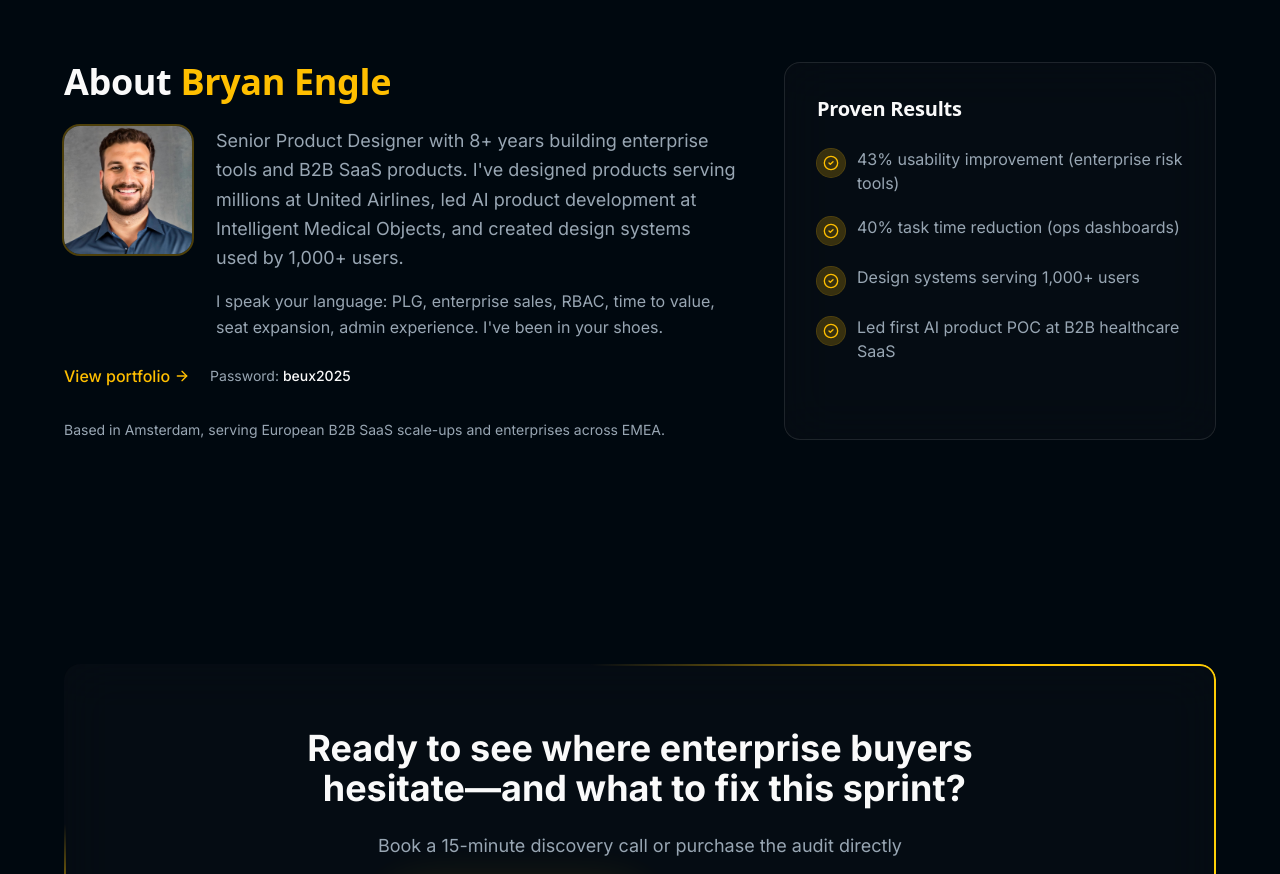
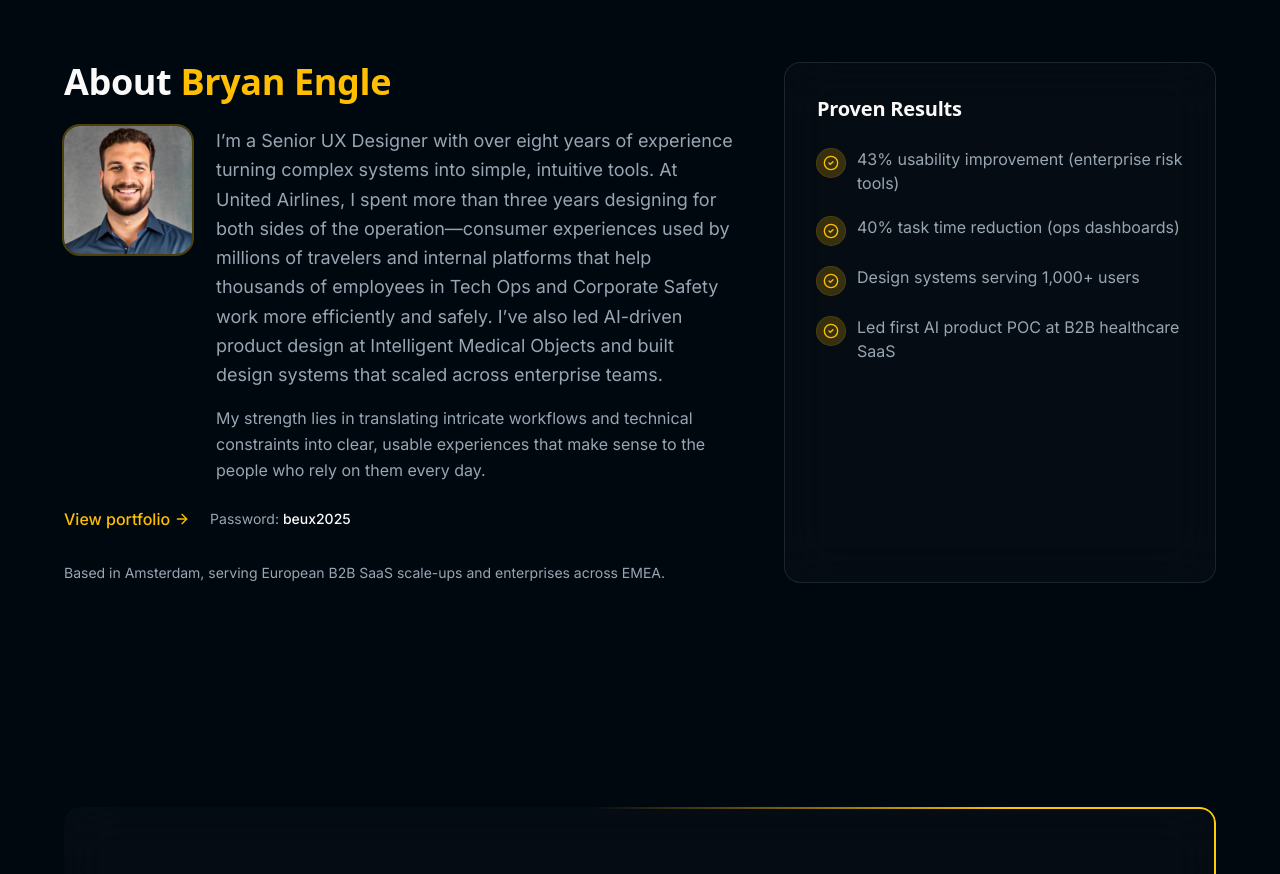
Before and after one commit to bry-the-guy/uxaudit, a Next.js app: page / in a window 1280 px wide. Shown: the part 3600-4474 px from the top of the page. Built offline with nearby package versions, Linux system fonts and the light colour scheme; a web font is replaced by a local one.

Commit message:
Update page.tsx

```diff
--- a/app/page.tsx
+++ b/app/page.tsx
@@ -511,14 +511,14 @@
 
               <div className="space-y-4 flex-1">
                 <p className="text-muted-foreground text-lg leading-relaxed">
-                  Senior Product Designer with 8+ years building enterprise tools and B2B SaaS products. I've designed
-                  products serving millions at United Airlines, led AI product development at Intelligent Medical Objects,
-                  and created design systems used by 1,000+ users.
+I’m a Senior UX Designer with over eight years of experience turning complex systems into simple, intuitive tools.
+At United Airlines, I spent more than three years designing for both sides of the operation—consumer experiences used by millions of travelers and internal platforms that help thousands of employees in Tech Ops and Corporate Safety work more efficiently and safely. I’ve also led AI-driven product design at Intelligent Medical Objects and built design systems that scaled across enterprise teams.
+
+
                 </p>
 
                 <p className="text-muted-foreground leading-relaxed">
-                  I speak your language: PLG, enterprise sales, RBAC, time to value, seat expansion, admin experience.
-                  I've been in your shoes.
+My strength lies in translating intricate workflows and technical constraints into clear, usable experiences that make sense to the people who rely on them every day.
                 </p>
               </div>
             </div>
```
